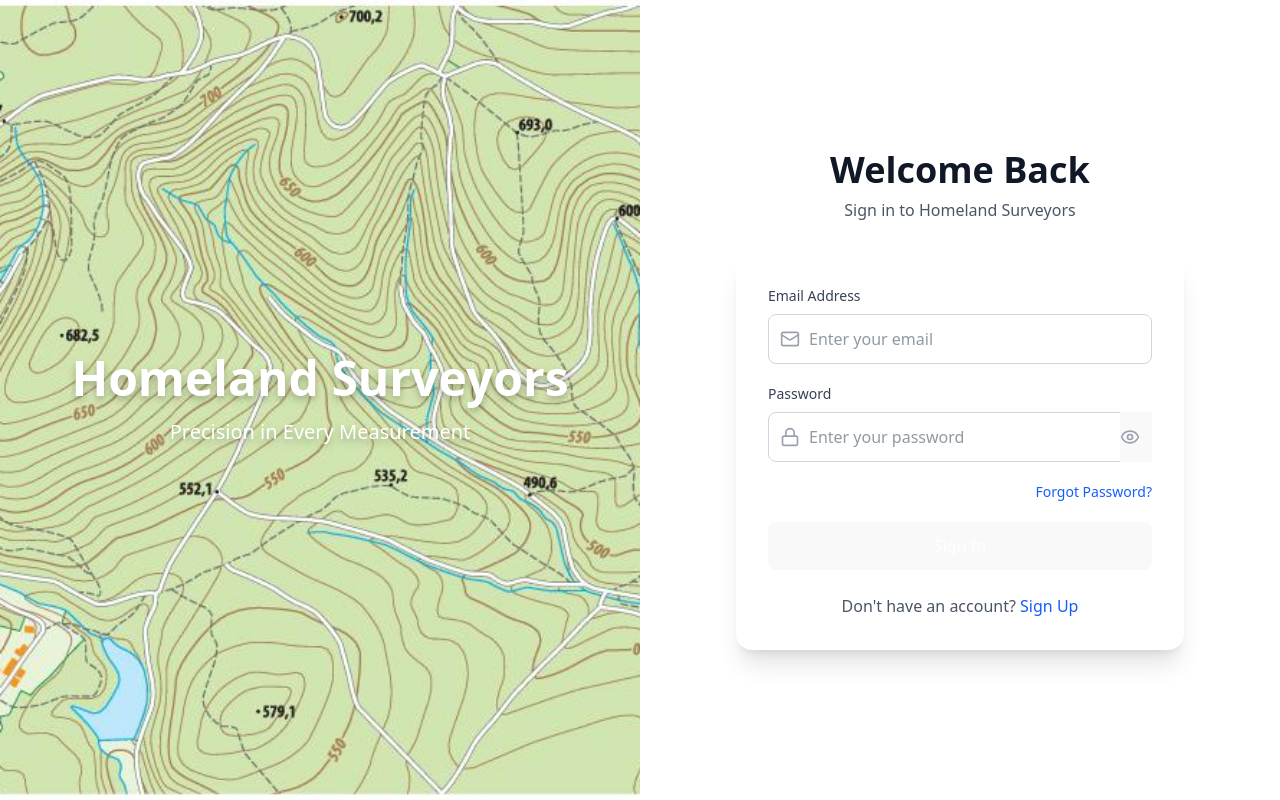
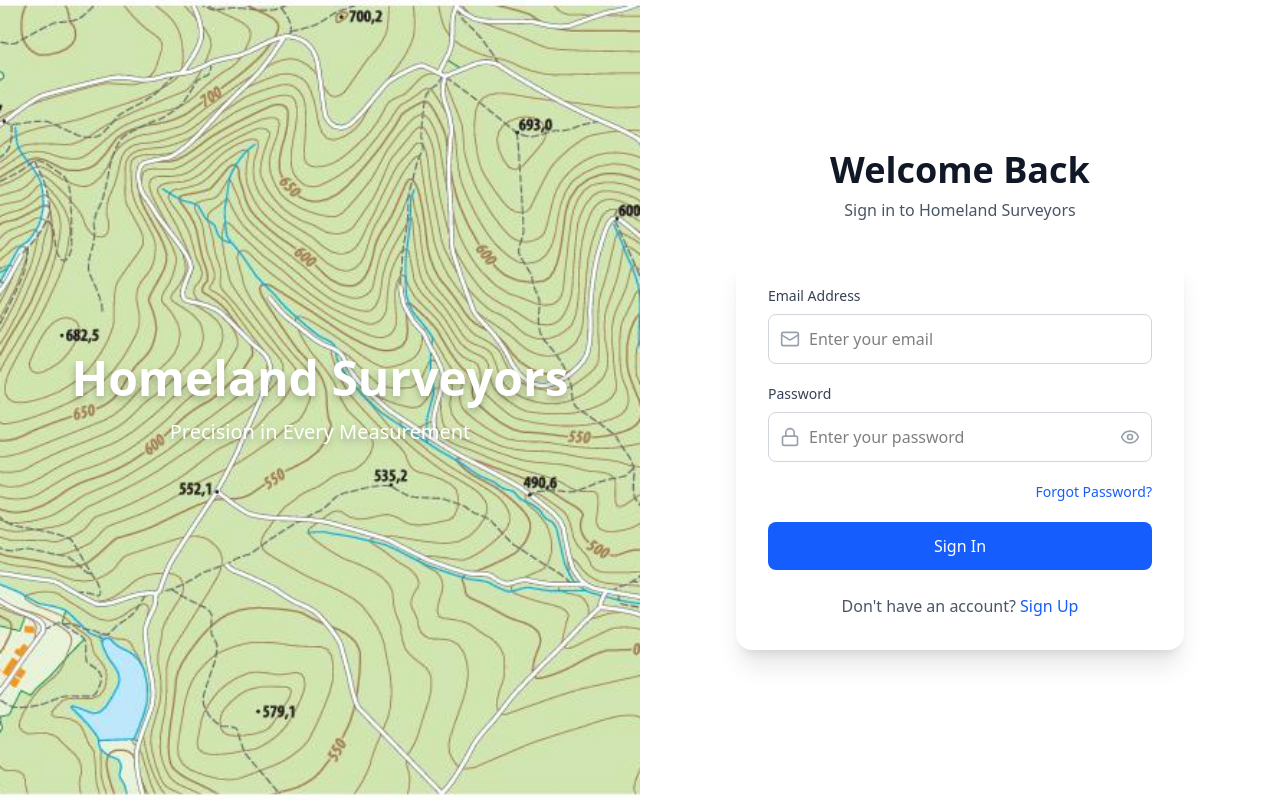
Before and after one commit to louis103/homeland_surveyors_app, a React (Vite) app: page /signin in a window 1280 px wide. Built offline with nearby package versions, Linux system fonts and the light colour scheme; no server answers.

Commit message:
(FIX): fixed the light button issue

```diff
--- a/src/index.css
+++ b/src/index.css
@@ -4,20 +4,9 @@
   margin: 0;
   font-family: system-ui, -apple-system, BlinkMacSystemFont, 'Segoe UI', Roboto, Oxygen, Ubuntu, Cantarell, sans-serif;
 }
+
 button:focus,
 button:focus-visible {
-  outline: 4px auto -webkit-focus-ring-color;
+  outline: 2px solid #3b82f6;
+  outline-offset: 2px;
 }
-
-@media (prefers-color-scheme: light) {
-  :root {
-    color: #213547;
-    background-color: #ffffff;
-  }
-  a:hover {
-    color: #747bff;
-  }
-  button {
-    background-color: #f9f9f9;
-  }
-}
```
